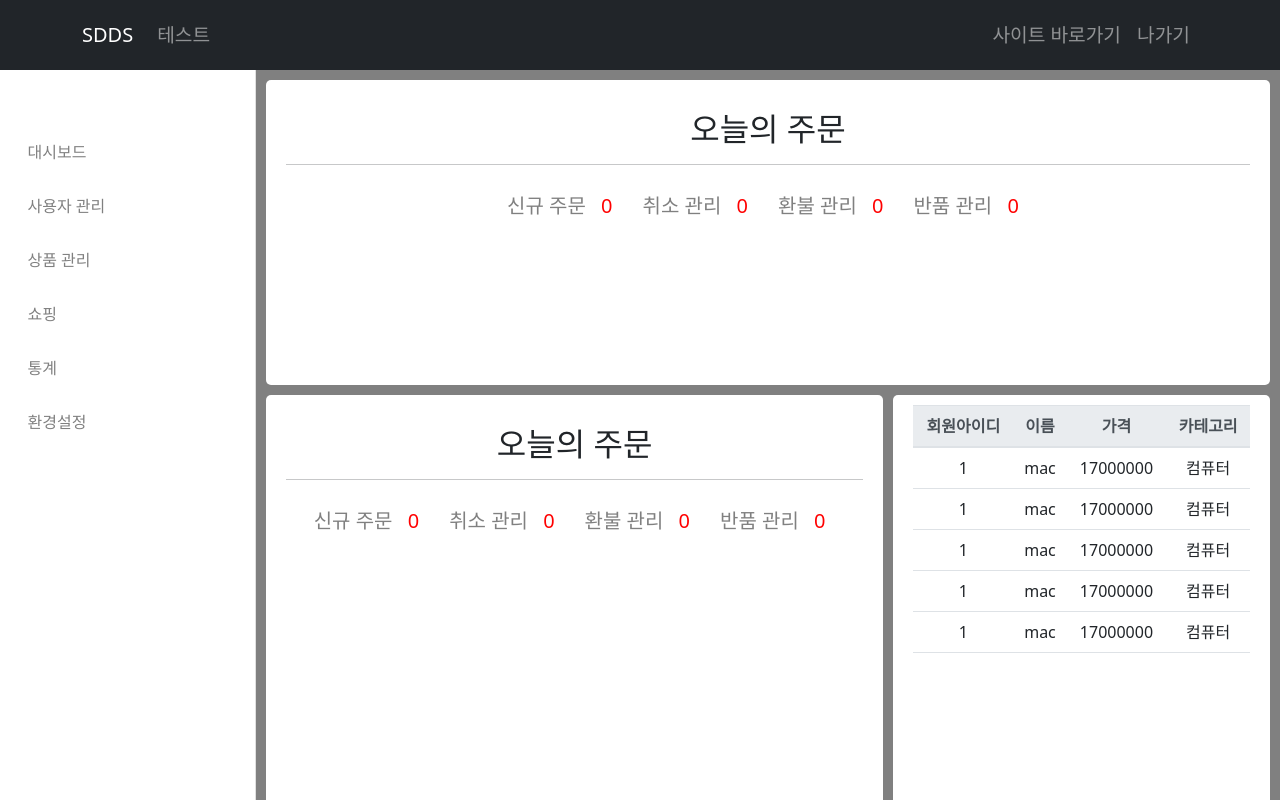
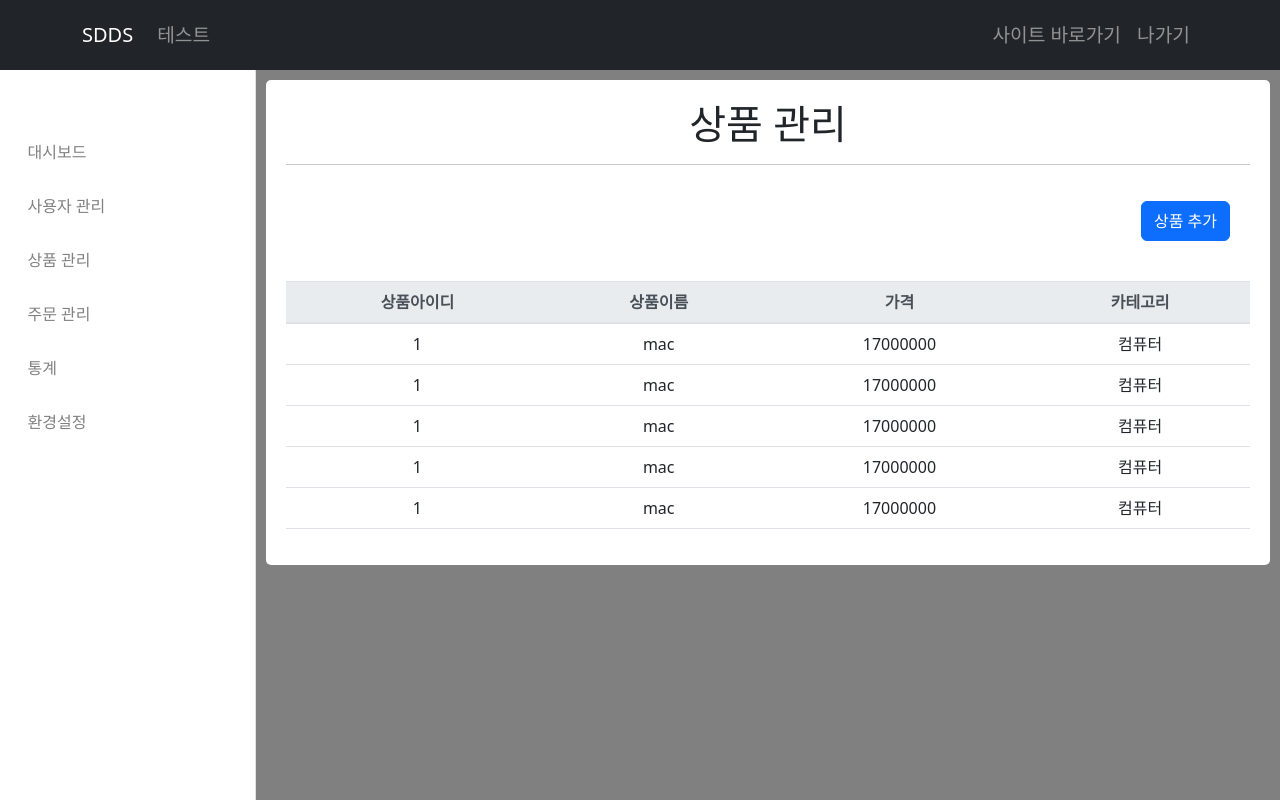
Before and after one commit to SejongDDS/sdds_client, a React (Create React App) app: page /manager/product in a window 1280 px wide. Shown: the top 800 px of the page. Built offline with nearby package versions, Linux system fonts and the light colour scheme.

Commit message:
add management

```diff
--- a/src/App.js
+++ b/src/App.js
@@ -10,6 +10,7 @@ import LoginPage from "./components/LoginPage/LoginPage";
 import PersonalPage from './components/PersonalPage/PersonalPage';
 import ManagerPage from './components/ManagerPage/Pages/ManagerPage';
 import {RecoilRoot} from 'recoil';
+import ProductManagePage from './components/ManagerPage/Pages/ProductManagePage';
 
 function App() {
     return (
@@ -26,8 +27,8 @@ function App() {
                     <Route path="/manager" element={<ManagerPage/>}/>
                     <Route path="/manager/" element={<ManagerPage/>}/>
                     <Route path="/manager/client" element={<ManagerPage/>}/>
-                    <Route path="/manager/product" element={<ManagerPage/>}/>
-                    <Route path="/manager/shop" element={<ManagerPage/>}/>
+                    <Route path="/manager/product" element={<ProductManagePage/>}/>
+                    <Route path="/manager/order" element={<ManagerPage/>}/>
                     <Route path="/manager/statistic" element={<ManagerPage/>}/>
                     <Route path="/manager/setting" element={<ManagerPage/>}/>
                 </Routes>
--- /dev/null
+++ b/src/components/ManagerPage/Container/ProductStateContainer.js
@@ -0,0 +1,47 @@
+import React from 'react';
+
+import styled from 'styled-components';
+import Table from '../../utils/Table';
+import { useRecoilState } from 'recoil';
+import { productState } from '../../../recoil/Recoil';
+import { Link } from 'react-router-dom';
+
+const ProductStateBlock=styled.div`
+    background: white;
+    border: none;
+    border-radius: 5px;
+    height: 100%;
+    text-align: center;
+    align-items: center;
+
+    padding: 10px 20px;
+
+`
+const ProductLinkBlock=styled.div`
+    text-align: right;
+    padding: 4px 8px;
+
+
+`
+const ProductLink=styled(Link)`
+    text-decoration: none; /* 링크의 밑줄 제거 */
+    color: inherit;
+`
+
+function ProductStateContainer(){
+    const tableColumn=['상품아이디','상품이름','가격','카테고리']
+    const [product,setProduct]=useRecoilState(productState)
+
+    return(
+    <ProductStateBlock>
+        <ProductLinkBlock>
+            <ProductLink to="/manager/product" >자세히보기</ProductLink>
+        </ProductLinkBlock>
+
+        <h2>상품 관리</h2>
+        <hr/>
+        <Table columns={tableColumn} data={product.slice(0,7)}/>
+    </ProductStateBlock>
+    )
+}
+export default ProductStateContainer;
--- a/src/components/ManagerPage/Container/TableStateContainer.js
+++ b/src/components/ManagerPage/Container/TableStateContainer.js
@@ -3,7 +3,8 @@ import React from 'react';
 import styled from 'styled-components';
 import Table from '../../utils/Table';
 import { useRecoilState } from 'recoil';
-import { productState } from '../../../recoil/Recoil';
+import { orderState } from '../../../recoil/Recoil';
+import { Link } from 'react-router-dom';
 
 const TableStateBlock=styled.div`
     background: white;
@@ -14,15 +15,32 @@ const TableStateBlock=styled.div`
     align-items: center;
 
     padding: 10px 20px;
+
+`
+const TableLinkBlock=styled.div`
+    text-align: right;
+    padding: 4px 8px;
+
+
+`
+const TableLink=styled(Link)`
+    text-decoration: none; /* 링크의 밑줄 제거 */
+    color: inherit;
 `
 
 function TableStateContainer(){
-    const tableColumn=['회원아이디','이름','가격','카테고리']
-    const [product,setProduct]=useRecoilState(productState)
+    const tableColumn=['주문아이디','상품이름','구매자 번호','배송 상태','주소','주문날짜']
+    const [order,setOrder]=useRecoilState(orderState)
 
     return(
     <TableStateBlock>
-        <Table columns={tableColumn} data={product}/>
+        <TableLinkBlock>
+            <TableLink to="/manager/order" >자세히보기</TableLink>
+        </TableLinkBlock>
+
+        <h2>주문</h2>
+        <hr/>
+        <Table columns={tableColumn} data={order.slice(0,7)}/>
     </TableStateBlock>
     )
 }
--- a/src/components/ManagerPage/Pages/ManagerPage.js
+++ b/src/components/ManagerPage/Pages/ManagerPage.js
@@ -5,6 +5,7 @@ import ManagerSidebar from './ManagerSidebar';
 import styled from 'styled-components';
 import OrderStateContainer from '../Container/OrderStateContainer';
 import TableStateContainer from '../Container/TableStateContainer';
+import ProductStateContainer from '../Container/ProductStateContainer';
 
 const ManagerContainer=styled.div`
     height:150vh;
@@ -65,8 +66,12 @@ function ManagerPage(){
                 <OrderContainer>
                     <OrderStateContainer/>
                 </OrderContainer>
-                <TableContainer><TableStateContainer/></TableContainer>
-                <ProductContainer><TableStateContainer/></ProductContainer>
+                <TableContainer>
+                    <TableStateContainer/>
+                </TableContainer>
+                <ProductContainer>
+                    <ProductStateContainer/>
+                </ProductContainer>
             </StateContainer>
             </DashboardContainer>
 
--- a/src/components/ManagerPage/Pages/ManagerSidebar.js
+++ b/src/components/ManagerPage/Pages/ManagerSidebar.js
@@ -32,7 +32,7 @@ function ManagerSidebar(){
         { name: "대시보드",path:"/manager/"},
         { name: "사용자 관리", path:"/manager/client"},
         { name: "상품 관리", path:"/manager/product"},
-        { name: "쇼핑", path:"/manager/shop"},
+        { name: "주문 관리", path:"/manager/order"},
         { name: "통계", path:"/manager/statistic"},
         { name: "환경설정", path:"/manager/setting"}
     ]
--- /dev/null
+++ b/src/components/ManagerPage/Pages/ProductManagePage.js
@@ -0,0 +1,76 @@
+import React from 'react';
+import styled from 'styled-components';
+import ManagerHeader from './ManagerHeader';
+import ManagerSidebar from './ManagerSidebar';
+import { productState } from '../../../recoil/Recoil';
+import { useRecoilState } from 'recoil';
+import Table from '../../utils/Table';
+import Button from 'react-bootstrap/Button';
+import 'bootstrap/dist/css/bootstrap.min.css';
+
+const ProductManageContainer=styled.div`
+    height:100vh;
+`
+
+const ProductsContainer=styled.div`
+    display:flex;
+    width:100%;
+    height:100%;
+`
+const ProductsBlock=styled.div`
+    width: 80%;
+
+    background: gray;
+
+    padding:10px;
+`
+
+const ProductTableBlock=styled.div`
+    background: white;
+    border: none;
+    border-radius: 5px;
+    min-height: 50vh;
+    text-align: center;
+    align-items: center;
+    margin-bottom: 10px;
+
+    padding: 20px;
+
+`
+
+const ProductButtonBlock=styled.div`
+    text-align:right;
+
+    margin-right:20px;
+    margin-bottom:20px;
+`
+
+function ProductManagePage(){
+    const tableColumn=['상품아이디','상품이름','가격','카테고리']
+    const [product,setProduct]=useRecoilState(productState)
+
+    return(
+        <ProductManageContainer>
+            <ManagerHeader page_url={"https://google.com"} domain={"테스트"}/>
+
+            <ProductsContainer>
+                <ManagerSidebar/>
+
+                <ProductsBlock>
+
+                    <ProductTableBlock>
+                        <h1>상품 관리</h1>
+                        <hr/>
+                        <ProductButtonBlock><Button variant="primary">상품 추가</Button></ProductButtonBlock>
+
+                        <Table columns={tableColumn} data={product}/>
+
+                    </ProductTableBlock>
+                </ProductsBlock>
+            </ProductsContainer>
+
+        </ProductManageContainer>
+    )
+}
+
+export default ProductManagePage;
--- a/src/recoil/Recoil.js
+++ b/src/recoil/Recoil.js
@@ -26,15 +26,7 @@ export const orderState=atom({
             date:"2022-10-22"
 
         },
-        {
-            id:1,
-            product:"프로덕트 이름",
-            buyer: 1,
-            order_status:"배송중",
-            address:"서울",
-            date:"2022-10-22"
 
-        }
     ]
 });
 
```
Also changed, not shown: src/components/utils/Table.js (line endings or trailing spaces).
